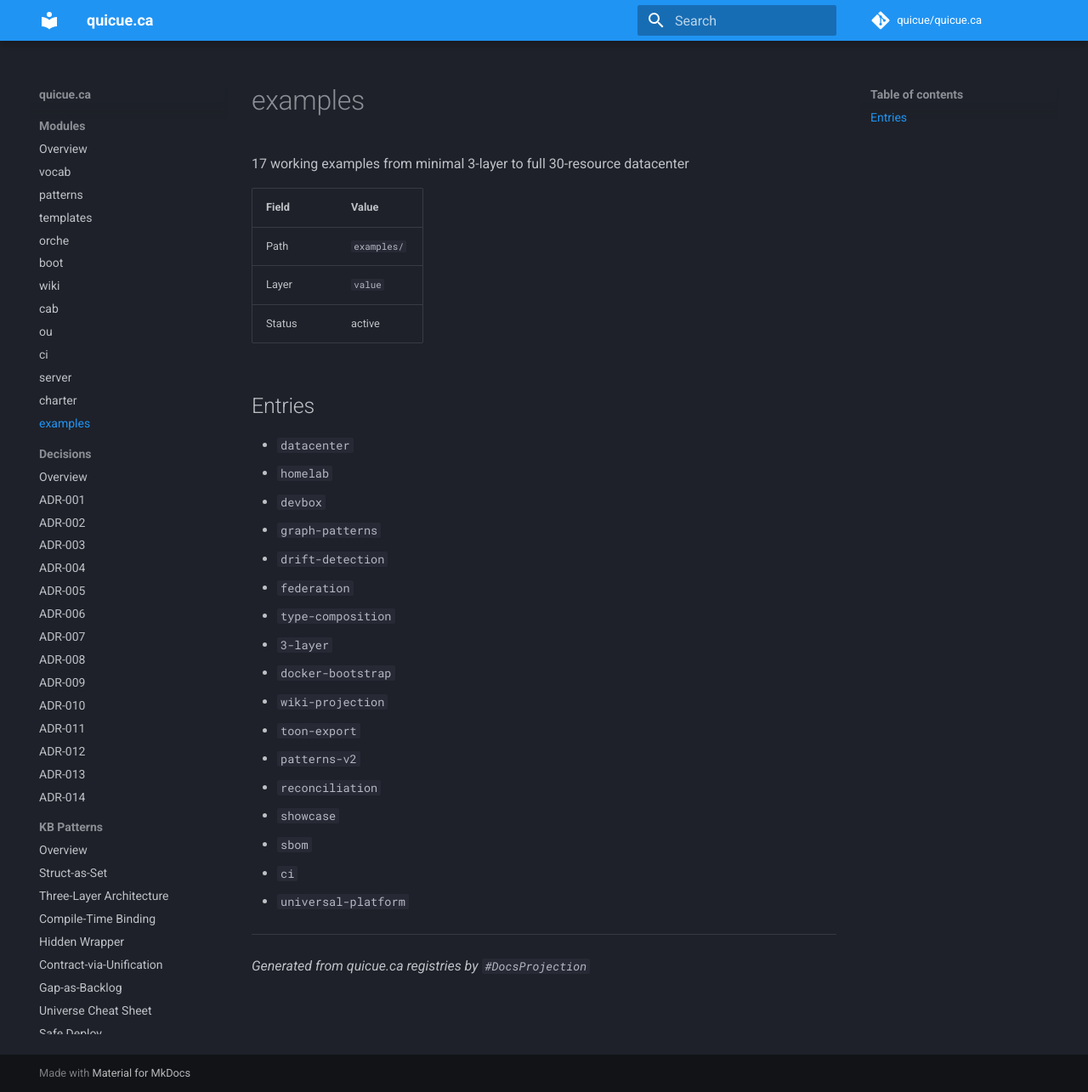
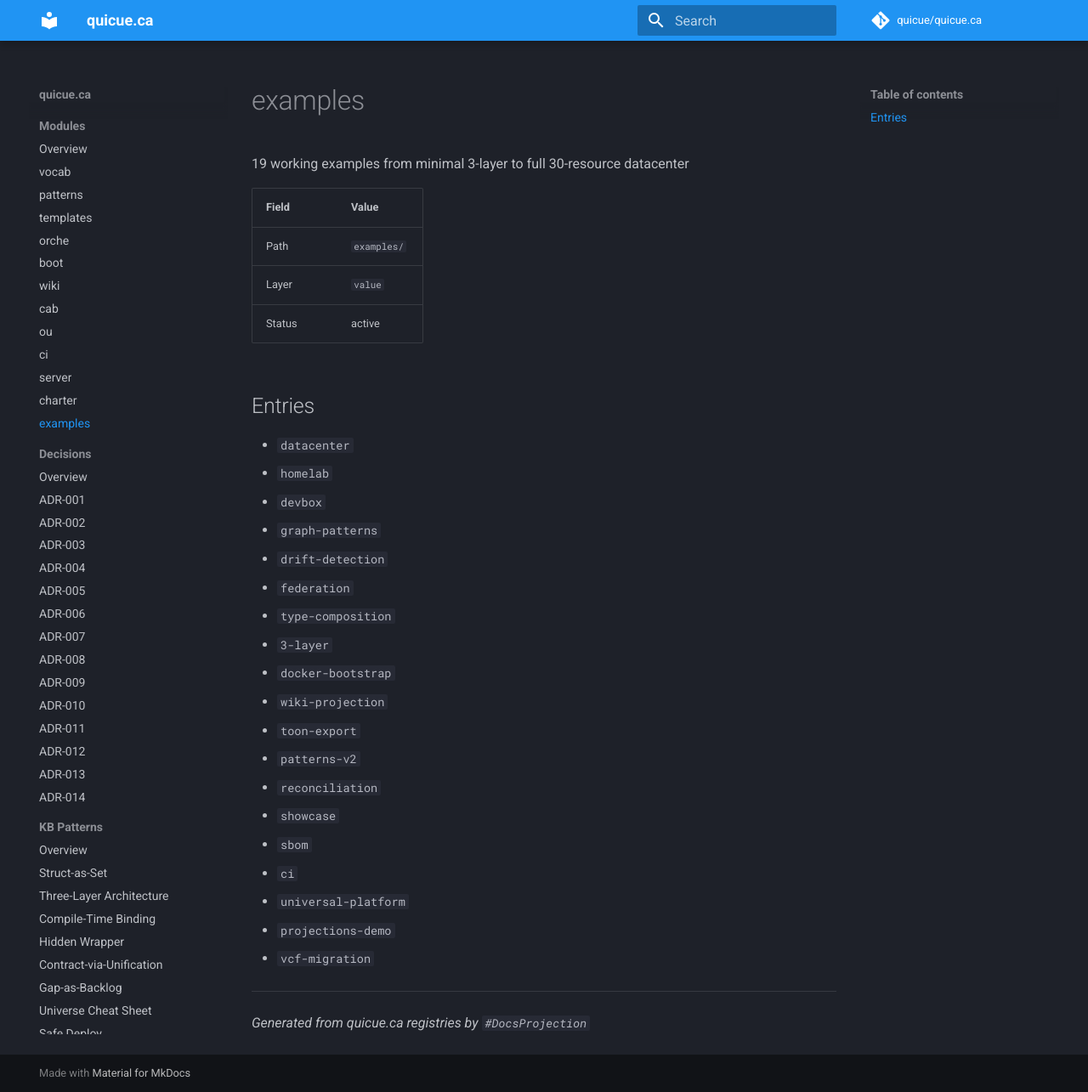
Before and after one commit to quicue/quicue.ca, an MkDocs documentation site: the page built from docs/modules/examples.md, in a window 1280 px wide and 1285 px high. Shown: the whole window at 85% size. Built offline with MkDocs 1.6.1 and Material for MkDocs 9.7.7, drawn with Linux system fonts in a browser that asks for light colours; comment, search, counter and statistics services are not loaded.

Commit message:
fix example counts: 17/18 → 19, add missing entries
Two example directories (projections-demo, vcf-migration) existed on disk
but were missing from the docs. Homepage and module page disagreed with
each other and both were wrong.

```diff
--- a/docs/modules/examples.md
+++ b/docs/modules/examples.md
@@ -1,6 +1,6 @@
 # examples
 
-17 working examples from minimal 3-layer to full 30-resource datacenter
+19 working examples from minimal 3-layer to full 30-resource datacenter
 
 | Field | Value |
 |-------|-------|
@@ -27,6 +27,8 @@
 - `sbom`
 - `ci`
 - `universal-platform`
+- `projections-demo`
+- `vcf-migration`
 
 ---
 *Generated from quicue.ca registries by `#DocsProjection`*
```
Also changed, not shown: docs/index.md (+1 -1 lines).
